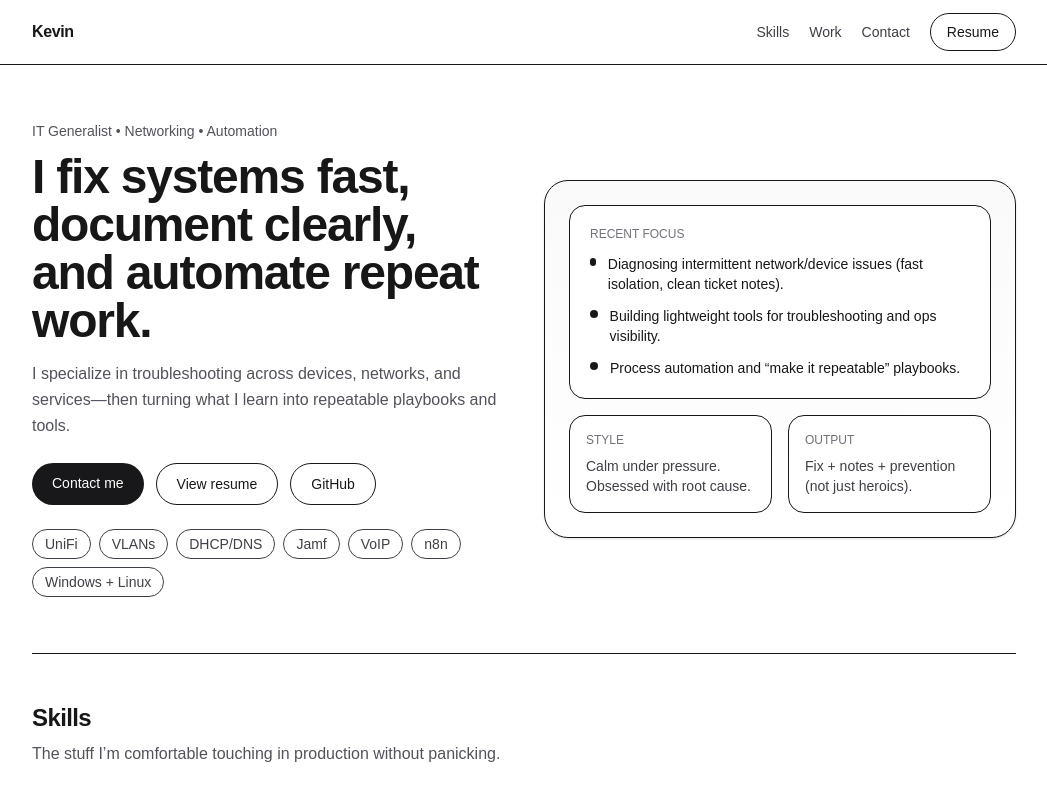
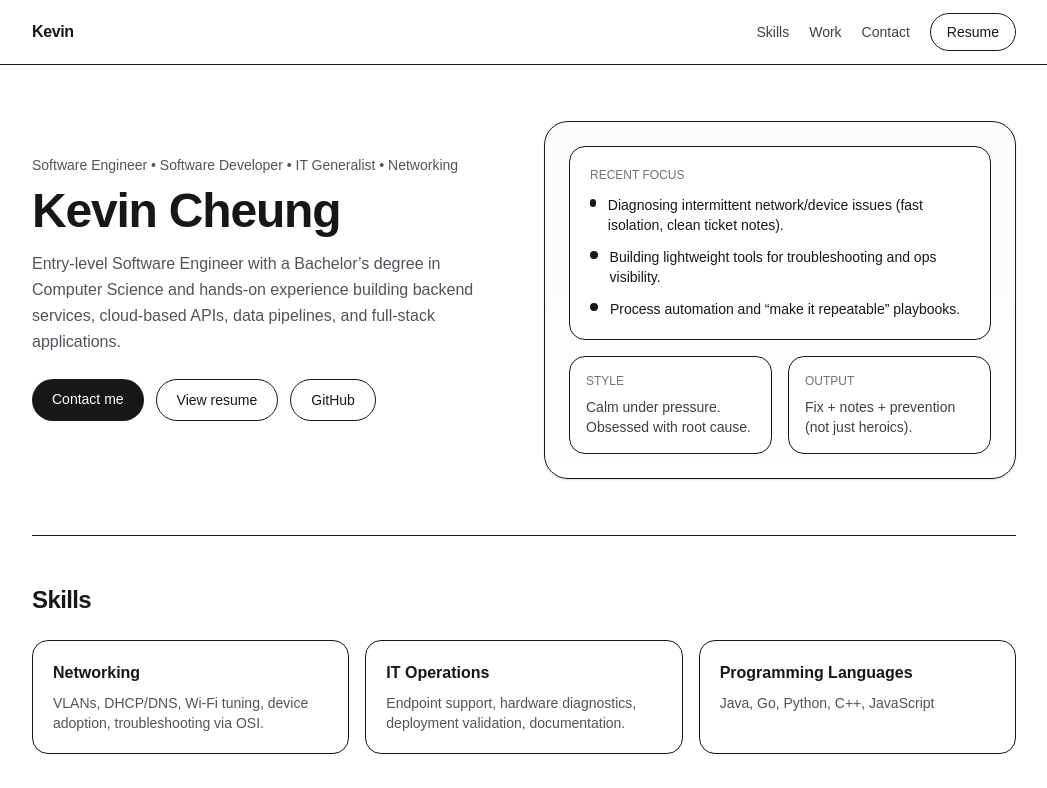
Before and after one commit to Kcheungz/portfolio, a Next.js app: page / in a window 1280 px wide. Shown: the top 788 px of the page, without its empty margins (116-1163 px from the left). Built offline with nearby package versions, Linux system fonts and the light colour scheme.

Commit message:
Updated details on page

```diff
--- a/app/page.tsx
+++ b/app/page.tsx
@@ -37,17 +37,16 @@ export default function Home() {
           <div className="grid gap-10 md:grid-cols-2 md:items-center">
             <div>
               <p className="text-sm text-zinc-600">
-                IT Generalist • Networking • Automation
+                Software Engineer • Software Developer • IT Generalist • Networking
               </p>
 
               <h1 className="mt-3 text-4xl font-bold tracking-tight md:text-5xl">
-                I fix systems fast, document clearly, and automate repeat work.
+                Kevin Cheung
               </h1>
 
               <p className="mt-4 text-base leading-relaxed text-zinc-600">
-                I specialize in troubleshooting across devices, networks, and
-                services—then turning what I learn into repeatable playbooks and
-                tools.
+                Entry-level Software Engineer with a Bachelor’s degree in Computer Science and hands-on experience building
+backend services, cloud-based APIs, data pipelines, and full-stack applications.
               </p>
 
               <div className="mt-6 flex flex-wrap gap-3">
@@ -64,7 +63,7 @@ export default function Home() {
                   View resume
                 </a>
                 <a
-                  href="https://github.com/"
+                  href="https://github.com/Kcheungz"
                   className="rounded-full border px-5 py-2.5 text-sm font-medium text-zinc-900 hover:bg-zinc-50"
                 >
                   GitHub
@@ -72,13 +71,6 @@ export default function Home() {
               </div>
 
               <div className="mt-6 flex flex-wrap gap-2">
-                <Chip>UniFi</Chip>
-                <Chip>VLANs</Chip>
-                <Chip>DHCP/DNS</Chip>
-                <Chip>Jamf</Chip>
-                <Chip>VoIP</Chip>
-                <Chip>n8n</Chip>
-                <Chip>Windows + Linux</Chip>
               </div>
             </div>
 
@@ -133,7 +125,6 @@ export default function Home() {
         <section id="skills" className="py-12 border-t">
           <h2 className="text-2xl font-semibold tracking-tight">Skills</h2>
           <p className="mt-2 text-zinc-600">
-            The stuff I’m comfortable touching in production without panicking.
           </p>
 
           <div className="mt-6 grid gap-4 md:grid-cols-3">
@@ -150,9 +141,9 @@ export default function Home() {
               </p>
             </div>
             <div className="rounded-2xl border p-5">
-              <h3 className="font-semibold">Automation</h3>
+              <h3 className="font-semibold">Programming Languages</h3>
               <p className="mt-2 text-sm text-zinc-600">
-                n8n workflows, repeatable checklists, lightweight internal tooling.
+                Java, Go, Python, C++, JavaScript
               </p>
             </div>
           </div>
@@ -162,7 +153,6 @@ export default function Home() {
         <section id="work" className="py-12 border-t">
           <h2 className="text-2xl font-semibold tracking-tight">Featured work</h2>
           <p className="mt-2 text-zinc-600">
-            I’ll add the full projects next—this is the “landing page that already looks hired.”
           </p>
 
           <div className="mt-6 grid gap-4 md:grid-cols-3">
@@ -188,19 +178,19 @@ export default function Home() {
               Let’s talk
             </h2>
             <p className="mt-2 text-zinc-600">
-              Best way to reach me: email + LinkedIn.
+              Best way to reach me: email.
             </p>
 
             <div className="mt-6 flex flex-wrap gap-3">
               <a
                 className="rounded-full bg-zinc-900 px-5 py-2.5 text-sm font-medium text-white hover:bg-zinc-800"
-                href="mailto:you@example.com"
+                href="cheung.kevin20@gmail.com"
               >
                 Email me
               </a>
               <a
                 className="rounded-full border px-5 py-2.5 text-sm font-medium hover:bg-white"
-                href="https://www.linkedin.com/"
+                href="https://www.linkedin.com/in/kcheung20/"
               >
                 LinkedIn
               </a>
```
